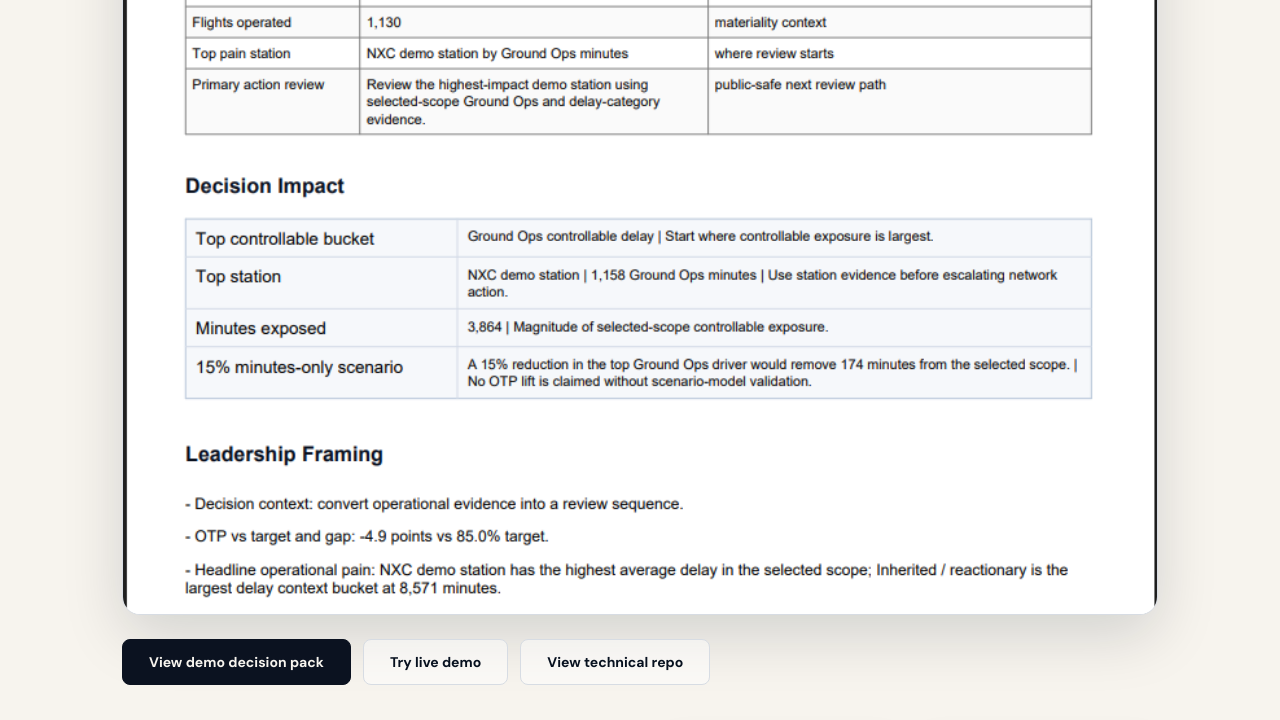
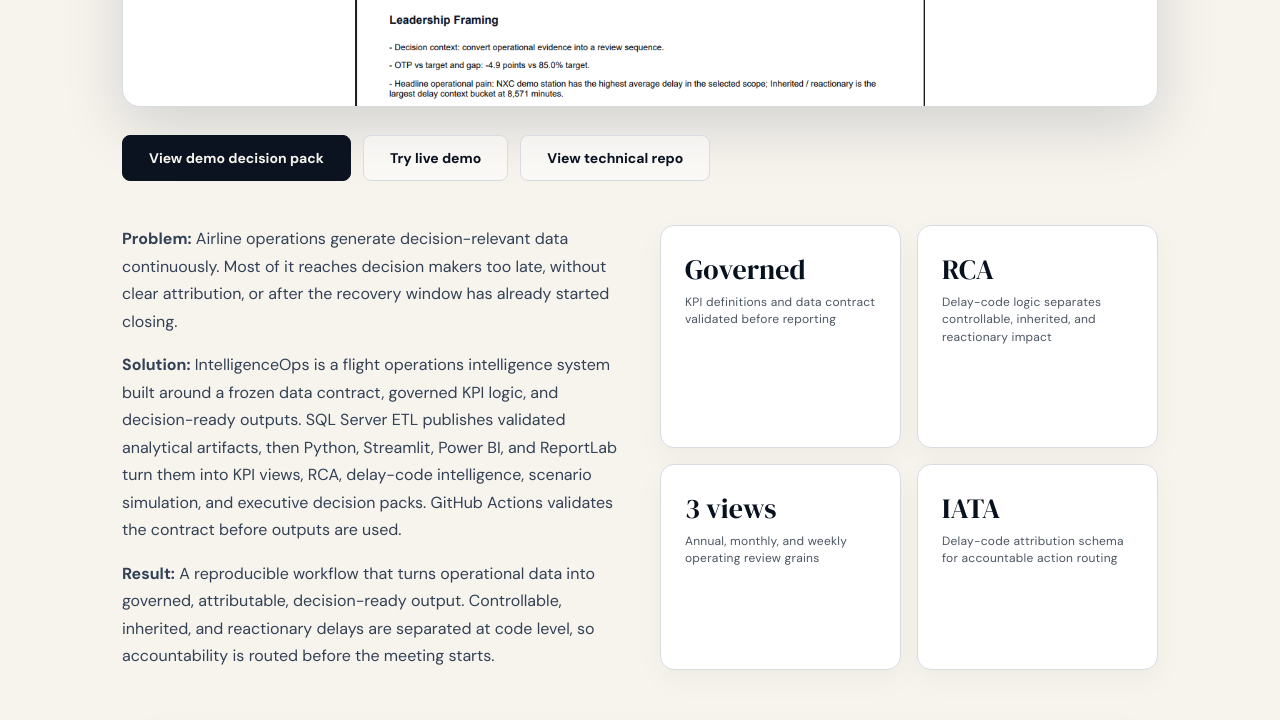
Before and after one commit to JosephSigma991/josephsigma991.github.io, a plain HTML site: page index.html in a window 1280 px wide. Shown: the part 1320-2040 px from the top of the page. Drawn offline with Linux system fonts and the light colour scheme.

Commit message:
Polish PDF proof screenshot rendering

```diff
--- a/index.html
+++ b/index.html
@@ -57,8 +57,10 @@
     .flagship-screenshot { width: 100%; border-radius: 18px; overflow: hidden; background: var(--card); box-shadow: 0 20px 60px rgba(7, 17, 31, 0.15), 0 1px 0 rgba(255,255,255,0.7) inset; border: 1px solid var(--metal); transform: perspective(1200px) rotateX(1.5deg); transition: transform 0.5s cubic-bezier(0.16, 1, 0.3, 1), box-shadow 0.5s; }
     .flagship-screenshot:hover { transform: perspective(1200px) rotateX(0deg); box-shadow: 0 24px 70px rgba(7, 17, 31, 0.2); }
     .flagship-screenshot img { width: 100%; display: block; }
-    .flagship-buttons { margin-top: 24px; display: flex; gap: 12px; flex-wrap: wrap; }
-    .flagship-meta { margin-top: 40px; display: grid; grid-template-columns: 1fr 1fr; gap: 40px; }
+    .pdf-proof { max-height: 620px; background: var(--card); }
+    .pdf-proof img { width: 100%; height: 100%; max-height: 620px; object-fit: contain; object-position: top center; }
+    .flagship-buttons { margin-top: 28px; display: flex; gap: 12px; flex-wrap: wrap; }
+    .flagship-meta { margin-top: 44px; display: grid; grid-template-columns: 1fr 1fr; gap: 40px; }
     .flagship-desc { font-size: 16px; line-height: 1.72; color: var(--ink-light); }
     .flagship-desc p + p { margin-top: 16px; }
     .flagship-stats { display: grid; grid-template-columns: 1fr 1fr; gap: 16px; }
@@ -108,6 +110,8 @@
       .section { padding: 0 24px; }
       .flagship-card { padding: 0 24px; }
       .flagship-meta { grid-template-columns: 1fr; gap: 32px; }
+      .pdf-proof { max-height: 520px; }
+      .pdf-proof img { max-height: 520px; }
       .about-grid { grid-template-columns: 1fr; gap: 40px; }
       .nav-inner { padding: 12px 20px; }
       .nav-links { gap: 18px; }
@@ -153,7 +157,7 @@
     </div>
     <div class="flagship-card">
       <div class="flagship-proof-label reveal">Decision Pack. Executive summary, decision impact, and operational routing from demo data</div>
-      <div class="flagship-screenshot reveal">
+      <div class="flagship-screenshot pdf-proof reveal">
         <img src="screenshots/intelligenceops-decision-pack-executive-summary.png" alt="IntelligenceOps Decision Pack: Executive Summary">
       </div>
 
@@ -191,7 +195,7 @@
 
       <div class="flagship-rca reveal">
         <div class="flagship-rca-label">Action Lanes. Decision routing before the review meeting starts</div>
-        <div class="flagship-screenshot">
+        <div class="flagship-screenshot pdf-proof">
           <img src="screenshots/intelligenceops-decision-pack-action-lanes.png" alt="IntelligenceOps Decision Pack: Action Lanes">
         </div>
       </div>
```
